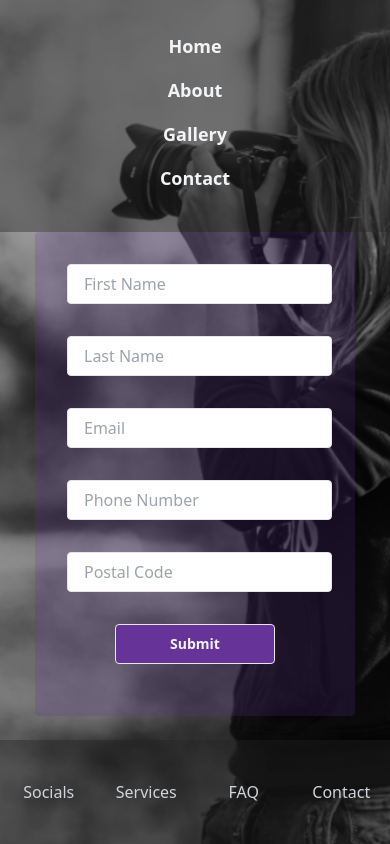
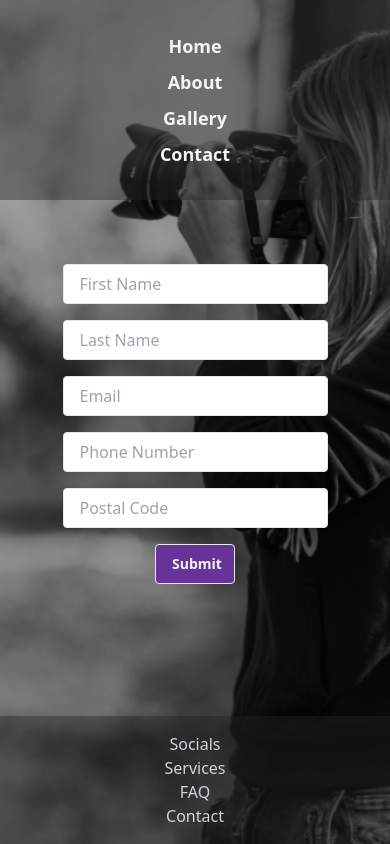
Before and after one commit to fojanb/Fojan-Portfolio, a React (Create React App) app: page /home/join in a window 390 px wide. Built offline with nearby package versions, Linux system fonts and the light colour scheme.

Commit message:
Form Updated

```diff
--- a/src/components/Footer/Footer.js
+++ b/src/components/Footer/Footer.js
@@ -2,11 +2,11 @@ import React from "react";
 
 const Footer = () => {
   return (
-    <footer className="grid grid-cols-4 justify-center text-center items-center m-0 m-auto max-h-screen absolute bottom-0 py-10 w-full text-gray-300 bg-grey bg-opacity-40">
-      <div>Socials</div>
-      <div>Services</div>
-      <div>FAQ</div>
-      <div>Contact</div>
+    <footer className="grid grid-cols-4 justify-center text-center items-center m-0 m-auto max-h-screen absolute bottom-0 py-10 w-full text-gray-300 bg-grey bg-opacity-40 sm:grid-cols-1 sm:py-4 sm:text-md sm:mt-8 ">
+      <div className="flex justify-center items-center text-center">Socials</div>
+      <div className="flex justify-center items-center text-center">Services</div>
+      <div className="flex justify-center items-center text-center">FAQ</div>
+      <div className="flex justify-center items-center text-center">Contact</div>
     </footer>
   );
 };
--- a/src/components/Join/Join.js
+++ b/src/components/Join/Join.js
@@ -2,13 +2,13 @@ import React from 'react'
 
 const Join = () => {
     return (
-        <form action="" className="grid grid-cols-1 m-auto w-80 m-40 gap-8 bg-secondary rounded bg-opacity-20 p-8">
+        <form action="" className="grid grid-cols-1 m-auto w-auto mt-10 gap-6 rounded p-8 lg:mt-8 sm:gap-4 md:gap-4 sm:mt-10 sm:mb-10">
             <input type="text" placeholder="First Name" name="fname" id="fname" className="h-10 p-4 border rounded m-auto"/>
             <input type="text" placeholder="Last Name" name="lname" id="fname" className="h-10 p-4 border rounded m-auto"/>
             <input type="email" placeholder="Email" name="email" id="email" className="h-10 p-4 border rounded m-auto"/>
             <input type="number" placeholder="Phone Number" name="phone" id="phone" className="h-10 p-4 border rounded m-auto"/>
             <input type="text" placeholder="Postal Code" name="pcode" id="pcode" className="h-10 p-4 border rounded m-auto"/>
-            <button type="submit" className="bg-secondary font-bold border rounded m-auto text-lg px-8 py-2 text-gray-100 transform hover:scale-110 hover:transition duration-500 ease-in-out sm:text-sm sm:w-40 sm:h-10 sm:mb-5">Submit</button>
+            <button type="submit" className="bg-secondary font-bold border rounded m-auto text-lg px-8 py-2 text-gray-100 transform hover:scale-110 hover:transition duration-500 ease-in-out sm:px-4 sm:text-sm sm:w-20 sm:h-10 sm:mb-5">Submit</button>
         </form>
     )
 }
--- a/src/components/NavBar/NavBar.js
+++ b/src/components/NavBar/NavBar.js
@@ -6,7 +6,7 @@ const NavBar = () => {
     <div className="bg-grey bg-opacity-0 sm:bg-grey sm:bg-opacity-40">
       <div
         id="navbar"
-        className="grid grid-rows-1 grid-cols-4 justify-center text-lg items-center py-8 w-1/2 text-gray-100 m-auto lg:w-3/4 md:w-3/4 sm:grid-cols-1 sm:gap-4 sm:pb-10"
+        className="grid grid-rows-1 grid-cols-4 justify-center text-lg items-center py-8 w-1/2 text-gray-100 m-auto lg:w-3/4 md:w-3/4 sm:grid-cols-1 sm:gap-2 sm:pb-8"
       >
         <Link
           to="/"
```
